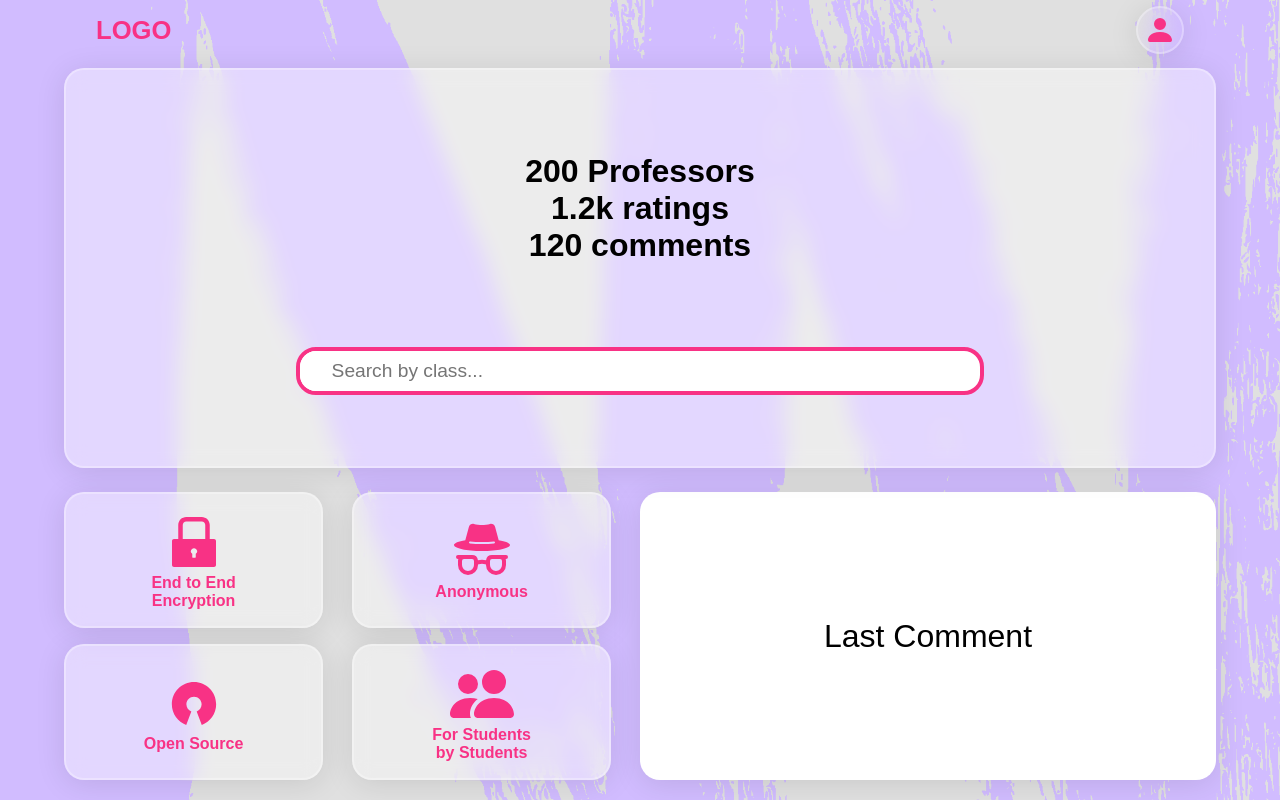
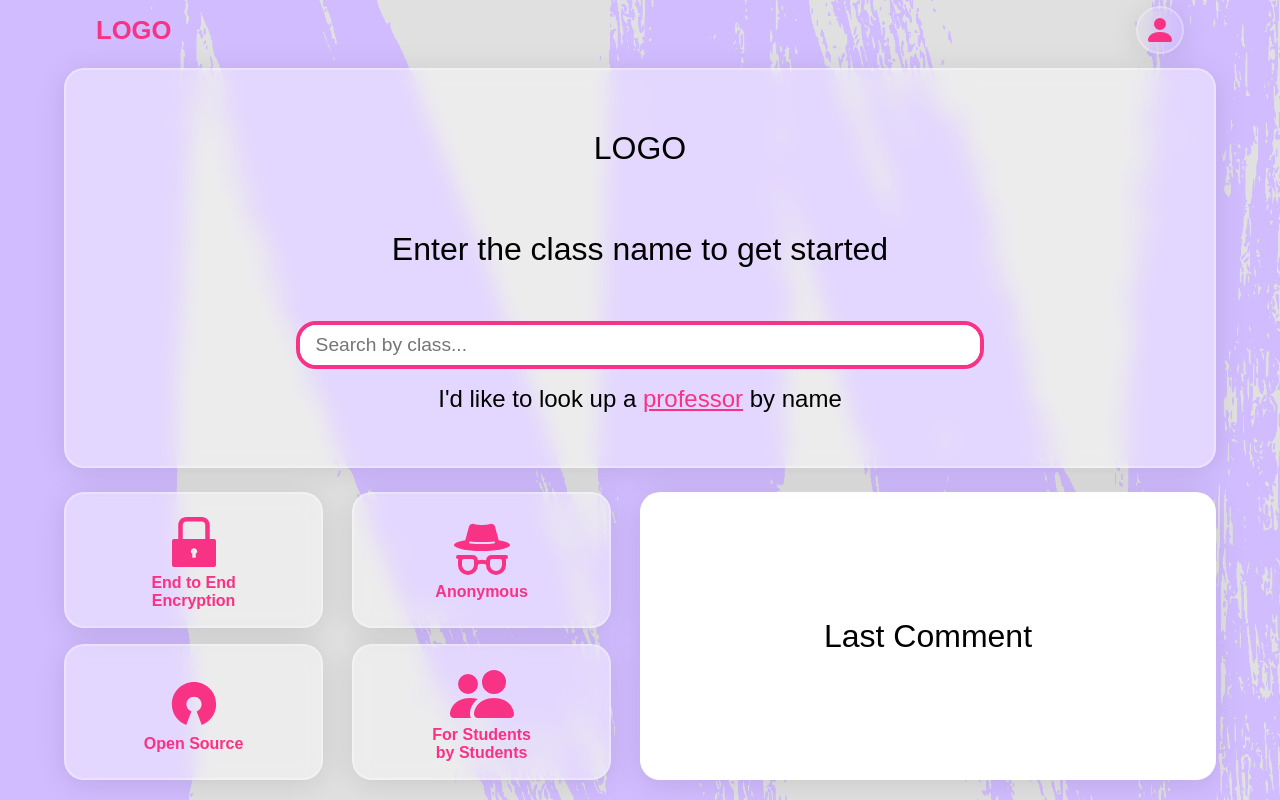
Before and after one commit to monov/rate-my-professor-alpha, a React (Vite) app: page / in a window 1280 px wide. Built offline with nearby package versions, Linux system fonts and the light colour scheme.

Commit message:
bug fixes

```diff
--- a/src/components/Mainsection.css
+++ b/src/components/Mainsection.css
@@ -28,17 +28,21 @@
 
 .app-mainsection-text-wrapper{
   width: 100%;
-  height: 70%;
+  height: 50%;
   display: flex;
-  align-items: center;
+  align-items: end;
   justify-content: center;
 }
 
 .app-mainsection-text-wrapper p{
   font-size: 2rem;
   text-align: center;
-  font-weight: 900;
+  font-weight: 500;
   /* filter: blur(10px); */
+}
+
+.text-logo{
+  margin-bottom: 4rem;
 }
 
 .app-construct-blox{
--- a/src/components/Mainsection.jsx
+++ b/src/components/Mainsection.jsx
@@ -10,9 +10,8 @@ const Mainsection = ({ isPopup, setIsPopup }) => {
         <div className="app-mainsection-text-search-wrapper">
           <div className="app-mainsection-text-wrapper">
             <p>
-              200 Professors <br />
-              1.2k ratings <br />
-              120 comments <br />
+              <p className="text-logo">LOGO</p>
+              Enter the class name to get started
             </p>
           </div>
 
--- a/src/components/Searchbar.css
+++ b/src/components/Searchbar.css
@@ -1,9 +1,10 @@
 .app-mainsection-search-wrapper{
   display: flex;
+  flex-direction: column;
   justify-content: center;
-  height: 30%;
+  align-items: center;
+  height: 50%;
   width: 100%;
-  z-index: 1;
 }
 
 .app-mainsection-search-input-wrapper{
@@ -14,13 +15,27 @@
   width: 60%;
   min-width: 300px;
   height: 3rem;
+  display: flex;
+  align-items: center;
+  justify-content: center;
 }
 
 .app-mainsection-search-input-wrapper input{
   height: 100%;
-  width: 90%;
-  padding: 0 0 0 2rem;
+  width: 100%;
+  padding: 0 0 0 1rem;
   outline: none;
   border: none;
   font-size: 1.2rem;
 }
+
+.app-mainsection-search-input-wrapper + p{
+  margin-top: 1rem;
+  font-size: 1.5rem;
+}
+
+span{
+  color: #F83285;
+  text-decoration: underline;
+  cursor: pointer;
+}
--- a/src/components/Searchbar.jsx
+++ b/src/components/Searchbar.jsx
@@ -6,8 +6,8 @@ const Searchbar = () => {
     <div className="app-mainsection-search-wrapper">
       <div className="app-mainsection-search-input-wrapper">
         <input type="text" placeholder="Search by class..." />
-        <div className="search-input-button-toggle"></div>
       </div>
+      <p>I'd like to look up a <span>professor</span> by name</p>
     </div>
   );
 };
```
